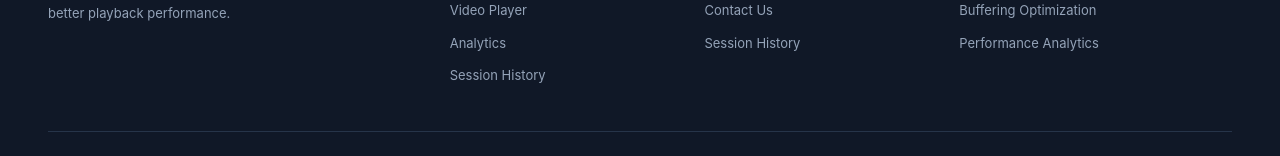
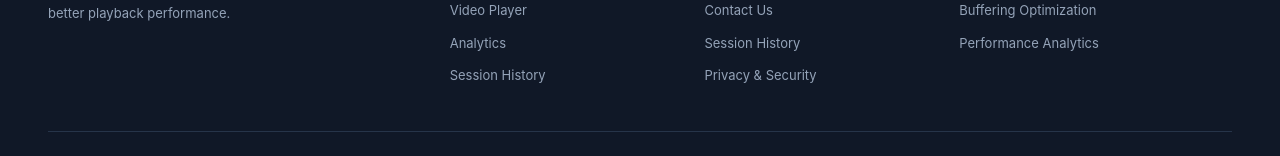
Before and after one commit to MAHESH549990/BYTEFORGE_StreamSmart, a React (Vite) app in the folder StreamSmart/: page / in a window 1280 px wide. Shown: the part 3093-3249 px from the top of the page. Built offline with nearby package versions, Linux system fonts and the light colour scheme; no server answers.

Commit message:
Update footer.jsx

```diff
--- a/StreamSmart/src/Components/footer.jsx
+++ b/StreamSmart/src/Components/footer.jsx
@@ -41,6 +41,7 @@ export default function Footer() {
             <Link to="/security">Security</Link>
             <Link to="/contact">Contact Us</Link>
             <Link to="/session">Session History</Link>
+            <Link to="/security">Privacy & Security</Link>
           </div>
 
           {/* Technology */}
```
